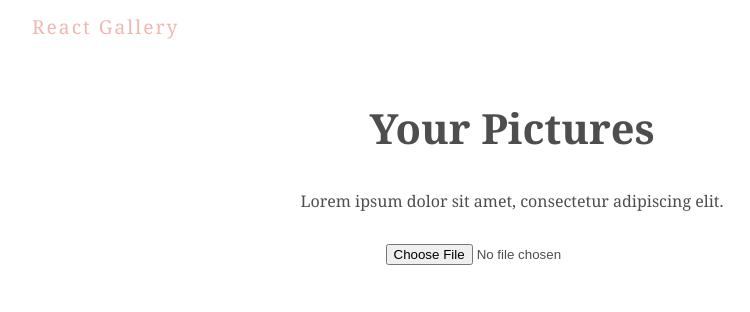
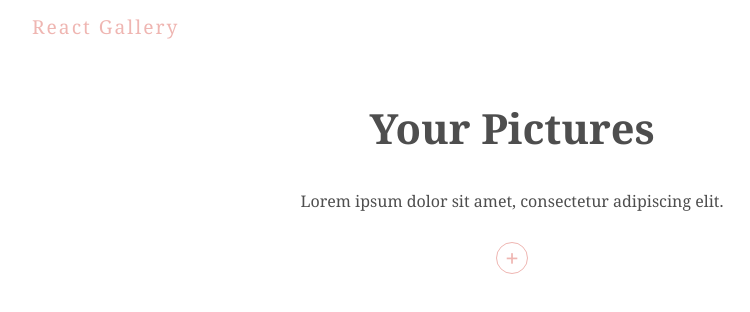
Before and after one commit to SaadJamilAkhtar/react-firebase-gallery, a React (Create React App) app: page / in a window 1280 px wide. Shown: the top 312 px of the page, without its empty margins (128-878 px from the left). Built offline with nearby package versions, Linux system fonts and the light colour scheme.

Commit message:
upload button styling done

```diff
--- a/src/components/UploadForm.js
+++ b/src/components/UploadForm.js
@@ -15,14 +15,17 @@ function UploadForm(props) {
             setFile(selected);
         } else {
             setFile(null);
-            setError("Please select an image png/jpeg file.")
+            setError("Please select an image png/jpeg/jpg file.")
         }
 
     }
 
     return (
         <form action="">
-            <input type="file" onChange={changeHandler}/>
+            <label>
+                <input type="file" onChange={changeHandler} />
+                <span>+</span>
+            </label>
             <div className="output">
                 {error && <div className="error">{error}</div>}
                 {!error && file && <div>{file.name}</div>}
```
